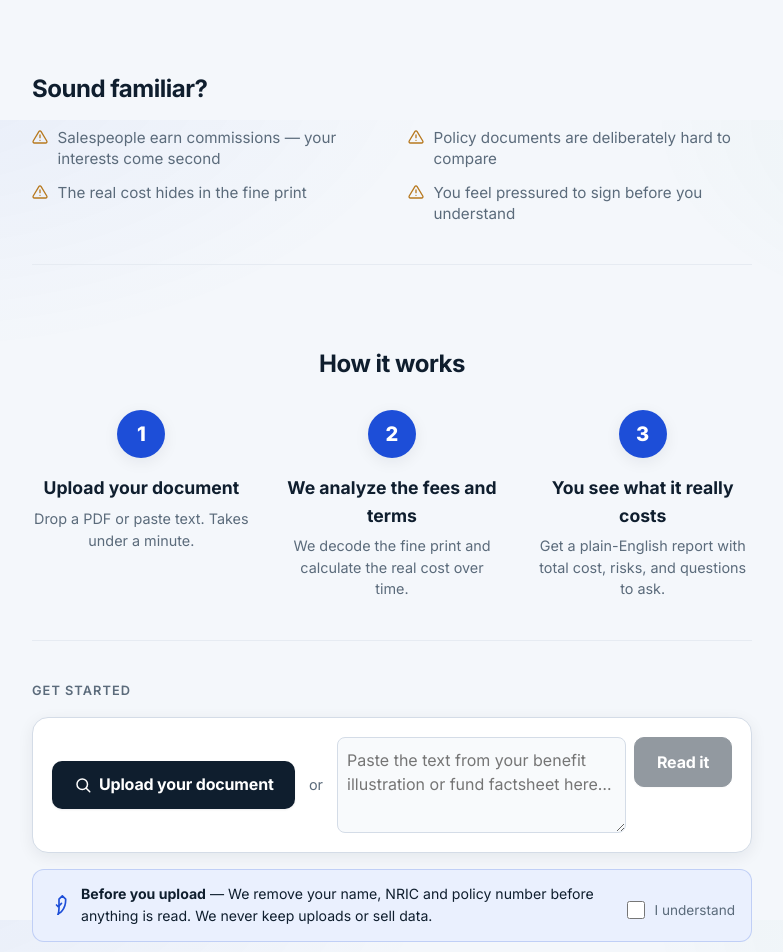
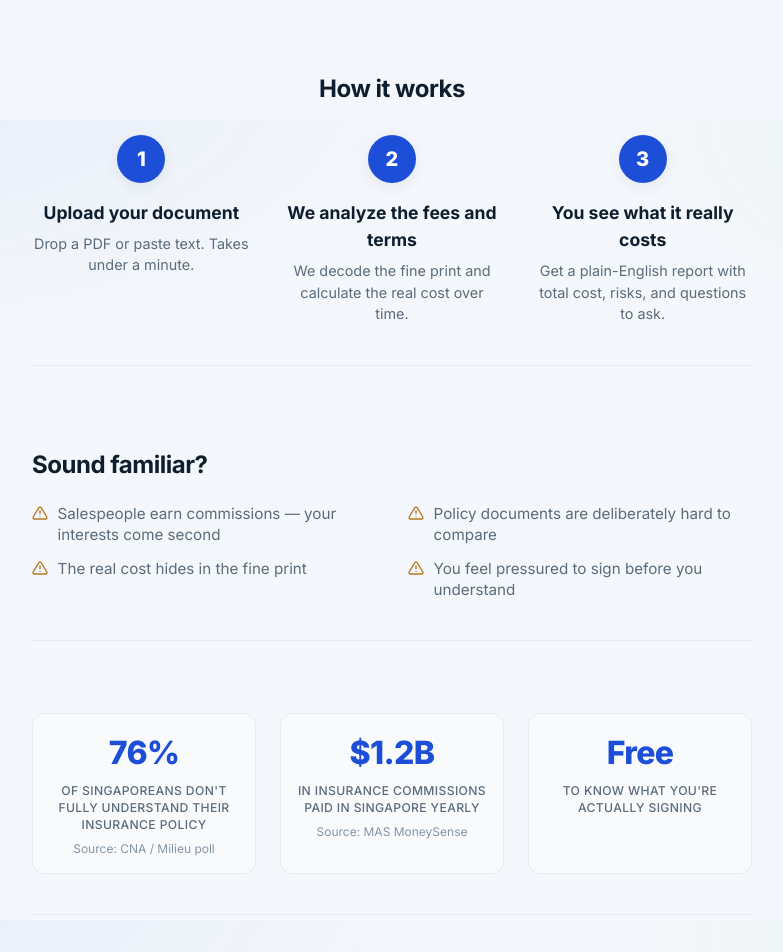
Before and after one commit to junhaochoo/Before-you-, a Next.js app in the folder apps/web/: page / in a window 1280 px wide. Shown: the part 680-1632 px from the top of the page, without its empty margins (248-1031 px from the left). Built offline with nearby package versions, Linux system fonts and the light colour scheme.

Commit message:
refactor(home): add stat sources

```diff
--- a/apps/web/app/globals.css
+++ b/apps/web/app/globals.css
@@ -104,8 +104,8 @@ body {
 .brand-mark {
   display: grid;
   place-items: center;
-  width: 30px;
-  height: 30px;
+  width: 35px;
+  height: 35px;
   color: var(--accent);
 }
 .brand-text {
@@ -252,6 +252,49 @@ h2 {
   flex: none;
   margin-top: 2px;
   color: var(--warn);
+}
+
+.stats {
+  display: grid;
+  grid-template-columns: repeat(3, 1fr);
+  gap: 1.5rem;
+  padding: 2rem 0 2.5rem;
+  border-bottom: 1px solid var(--line);
+  margin-bottom: 2.5rem;
+  text-align: center;
+}
+.stat {
+  display: flex;
+  flex-direction: column;
+  gap: 0.25rem;
+}
+.stat-num {
+  font-size: 2rem;
+  font-weight: 800;
+  color: var(--accent);
+  letter-spacing: -0.02em;
+}
+.stat-label {
+  font-size: 0.85rem;
+  color: var(--muted);
+  line-height: 1.4;
+}
+.stat-source {
+  display: block;
+  font-size: 0.75rem;
+  color: var(--muted-2);
+  text-decoration: none;
+  margin-top: 0.2rem;
+}
+.stat-source:hover {
+  text-decoration: underline;
+}
+
+@media (max-width: 600px) {
+  .stats {
+    grid-template-columns: 1fr;
+    gap: 1.5rem;
+  }
 }
 
 .how-it-works {
--- a/apps/web/app/page.tsx
+++ b/apps/web/app/page.tsx
@@ -3,13 +3,6 @@ import Image from "next/image";
 import { Icon } from "./components/icons";
 import { StartIntake } from "./components/StartIntake";
 import { PrivacyConsent } from "./components/PrivacyConsent";
-
-const painPoints = [
-  "Salespeople earn commissions — your interests come second",
-  "Policy documents are deliberately hard to compare",
-  "The real cost hides in the fine print",
-  "You feel pressured to sign before you understand",
-];
 
 export default function Home() {
   return (
@@ -44,18 +37,6 @@ export default function Home() {
         </span>
       </section>
 
-      <section className="pain-points">
-        <h2>Sound familiar?</h2>
-        <ul>
-          {painPoints.map((point) => (
-            <li key={point}>
-              <Icon name="alert" size={16} />
-              {point}
-            </li>
-          ))}
-        </ul>
-      </section>
-
       <section className="how-it-works">
         <h2>How it works</h2>
         <div className="steps">
@@ -88,6 +69,65 @@ export default function Home() {
         </div>
       </section>
 
+      <section className="pain-points">
+        <h2>Sound familiar?</h2>
+        <ul>
+          <li>
+            <Icon name="alert" size={16} />
+            Salespeople earn commissions — your interests come second
+          </li>
+          <li>
+            <Icon name="alert" size={16} />
+            Policy documents are deliberately hard to compare
+          </li>
+          <li>
+            <Icon name="alert" size={16} />
+            The real cost hides in the fine print
+          </li>
+          <li>
+            <Icon name="alert" size={16} />
+            You feel pressured to sign before you understand
+          </li>
+        </ul>
+      </section>
+
+      <section className="stats">
+        <div className="stat">
+          <span className="stat-num">76%</span>
+          <span className="stat-label">
+            of Singaporeans don&apos;t fully understand their insurance policy
+          </span>
+          <a
+            href="https://www.channelnewsasia.com/watch/singaporeans-lack-confidence-about-understanding-financial-products-survey-3577446"
+            target="_blank"
+            rel="noopener"
+            className="stat-source"
+          >
+            Source: CNA / Milieu poll
+          </a>
+        </div>
+        <div className="stat">
+          <span className="stat-num">$1.2B</span>
+          <span className="stat-label">
+            in insurance commissions paid in Singapore yearly
+          </span>
+          <a
+            href="https://www.moneysense.gov.sg/articles/2023/09/understanding-bancassurance"
+            target="_blank"
+            rel="noopener"
+            className="stat-source"
+          >
+            Source: MAS MoneySense
+          </a>
+        </div>
+        <div className="stat">
+          <span className="stat-num">Free</span>
+          <span className="stat-label">
+            to know what you&apos;re actually signing
+          </span>
+        </div>
+      </section>
+
       <section className="start">
         <p className="start-label">Get started</p>
         <StartIntake />
```
